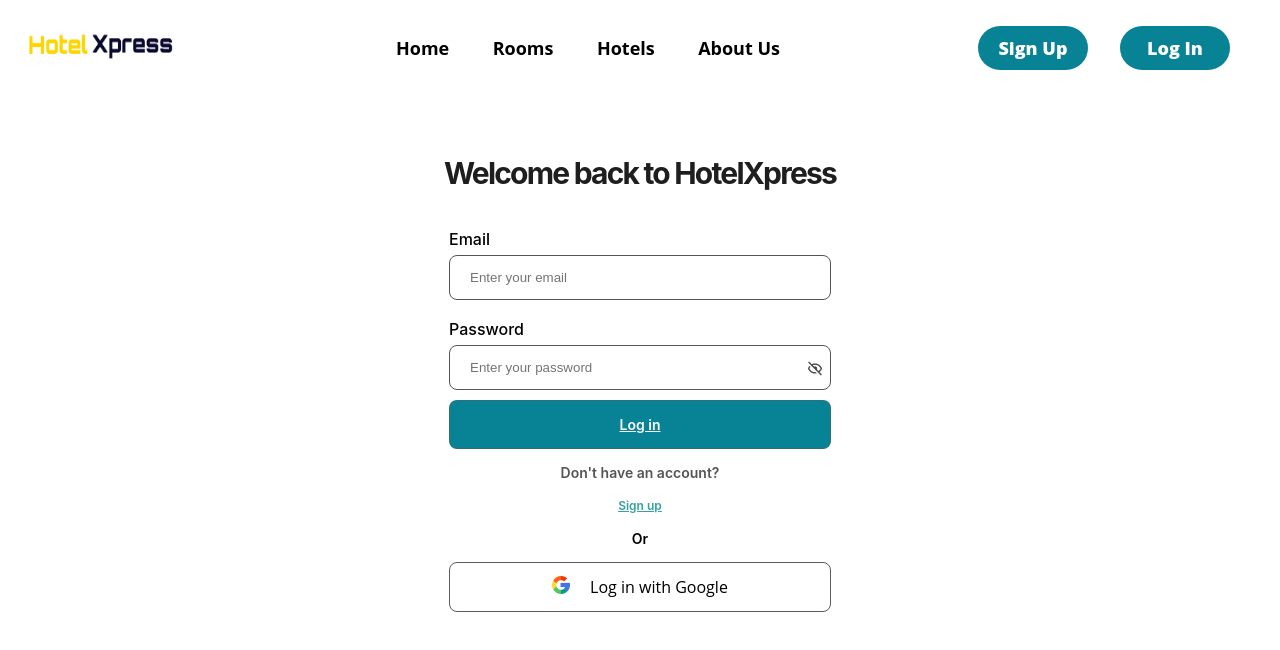
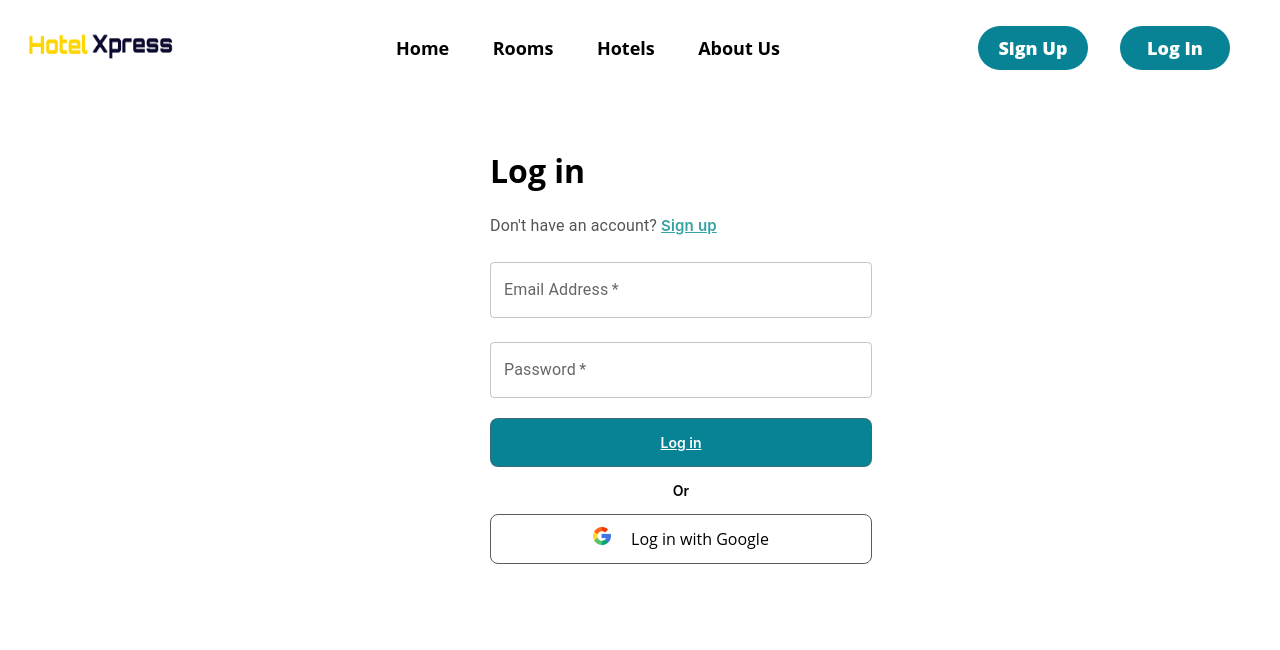
Before and after one commit to anwarkh0/Codi-NWC-Grp2-FirstProject-FrontEnd, a React (Create React App) app in the folder client/: page /signUp/logIn in a window 1280 px wide. Shown: the top 650 px of the page. Built offline with nearby package versions, Linux system fonts and the light colour scheme; no server answers.

Commit message:
fix sign in and sign up design

```diff
--- a/client/src/pages/log-in/Login.js
+++ b/client/src/pages/log-in/Login.js
@@ -39,32 +39,50 @@
 
   return (
     <div className={loginModule.wrapper}>
-      {/* <h1 className={loginModule.login}>Log in</h1> */}
-      <h1 className={loginModule.header}>Welcome back to HotelXpress</h1>
+      <h1 className={loginModule.login}>Log in</h1>
+      {/* <h1 className={loginModule.header}>Welcome back to HotelXpress</h1> */}
+        <Stack spacing={1} sx={{ mb: 3 }}>
+              <Typography className={loginModule.query} >
+              Don't have an account? <Link to="/signUp" className={loginModule.signup} >Sign up</Link>
+              </Typography>
+            </Stack>
       <form method="post" onSubmit={handleSubmit} className={loginModule.form}>
-        <label className={loginModule.inpLabel}>
-          Email
-          <input
-            className={loginModule.inp}
-            placeholder="Enter your email"
-            type="email"
-            value={userData.email}
-            onChange={handleChange}
-          />
-        </label>
-        <label className={loginModule.inpLabel}>
-          Password
-          <input
-            className={loginModule.inp}
-            placeholder="Enter your password"
-            type="password"
-            value={userData.password}
-            onChange={handleChange}
-          />
-          <span className={loginModule.hidden}>
-            <img src={hidden} />
-          </span>
-        </label>
+      <Stack spacing={3}>
+      <TextField
+                  fullWidth
+                  label="Email Address"
+                  name="email"
+                  // value={formData.email}
+                  // onChange={handleInputChange}
+                  required
+                  sx={{
+                    "& .MuiOutlinedInput-root.Mui-focused .MuiOutlinedInput-notchedOutline":
+                      {
+                        borderColor: "#088395",
+                      },
+                    "& .MuiInputLabel-root.Mui-focused": {
+                      color: "#088395",
+                    },
+                  }}
+                />
+        <TextField
+                  fullWidth
+                  label="Password"
+                  name="password"
+                  // value={formData.email}
+                  // onChange={handleInputChange}
+                  required
+                  sx={{
+                    "& .MuiOutlinedInput-root.Mui-focused .MuiOutlinedInput-notchedOutline":
+                      {
+                        borderColor: "#088395",
+                      },
+                    "& .MuiInputLabel-root.Mui-focused": {
+                      color: "#088395",
+                    },
+                  }}
+                />
+                </Stack>
         {/* <fieldset className={loginModule.rememberfield}>
           <label className={loginModule.remember}>
             <input type="checkbox" className={loginModule.checkme} />
@@ -76,10 +94,6 @@
         </fieldset> */}
         <Link to="/" className={loginModule.signupBtn}>
           Log in
-        </Link>
-        <p className={loginModule.query}>Don't have an account?</p>
-        <Link to="/signUp" className={loginModule.signup}>
-          Sign up
         </Link>
         <p className={loginModule.or}>Or</p>
         <Link to="/" className={loginModule.gSign}>
--- a/client/src/pages/log-in/login.module.css
+++ b/client/src/pages/log-in/login.module.css
@@ -1,8 +1,8 @@
 .wrapper{
     display: flex;
     flex-direction: column;
-    width: 70vw;
-    align-items: center;
+    width: 300px;
+    align-items: flex-start;
     margin: 8rem auto;
 }
 /* .login{
@@ -79,6 +79,7 @@
 font-style: normal;
 font-weight: 600;
 line-height: 19px;
+margin-top: 20px;
 }
 .query{
     color: var(--gray1, #555);
@@ -93,7 +94,7 @@
     color: #35A29F;
 text-align: center;
 font-family: Inter;
-font-size: 12px;
+font-size: 15px;
 font-style: normal;
 font-weight: 600;
 line-height: 19px;
--- a/client/src/pages/sign-up/SignUp.js
+++ b/client/src/pages/sign-up/SignUp.js
@@ -7,7 +7,7 @@
   return (
     <div className={signupModule.wrapper}>
       {/* <h1 className={signupModule.signup}>Sign up</h1> */}
-      <h1 className={signupModule.welcome}>Welcome to HotelXpress</h1>
+      <h1 className={signupModule.welcome}>Sign up</h1>
       <Stack spacing={1} sx={{ mb: 3 }}>
               <Typography className={signupModule.query} >
               Already have an account? <Link to="login" className={signupModule.login} >Log in</Link>
--- a/client/src/pages/sign-up/signup.module.css
+++ b/client/src/pages/sign-up/signup.module.css
@@ -1,8 +1,8 @@
 .wrapper{
     display: flex;
     flex-direction: column;
-    width: 70vw;
-    align-items: center;
+    width:300px ;
+    align-items: flex-start;
     margin: 8rem auto;
 }
 /* .signup{
```
